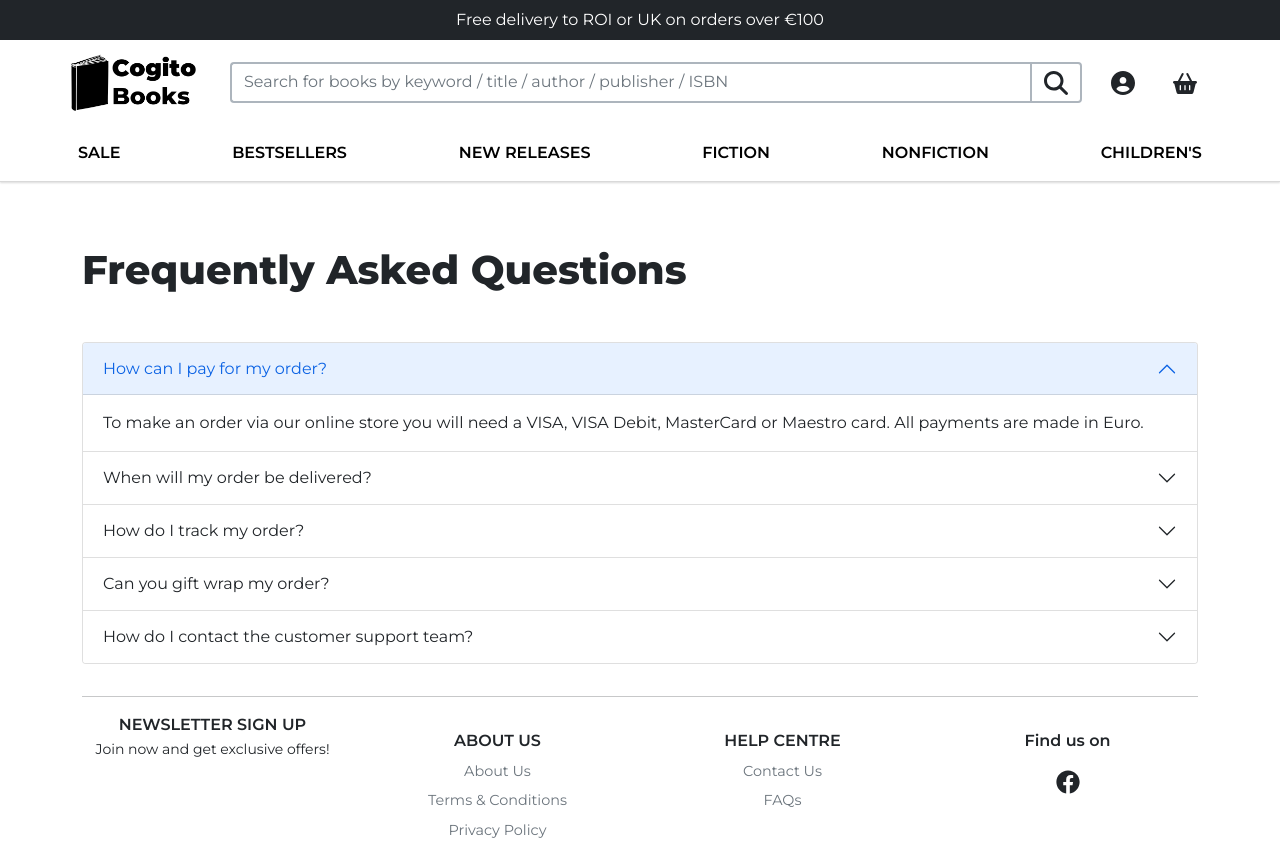
After one commit to sejungkwak/cogito-books, a Django app: page /faq/ in a window 1280 px wide. The commit adds this page. Run offline with Django 3.2, Linux system fonts and the light colour scheme; parts of the project's set-up code (start-up, migrations or seed data) failed here and were passed over; some libraries are stand-ins or nearby versions.

Commit message:
feat: Create faq page

```diff
--- /dev/null
+++ b/home/templates/home/faq.html
@@ -0,0 +1,52 @@
+{% extends "base.html" %}
+{% load i18n %}
+{% block head_title %}{% trans "FAQ" %}{% endblock %}
+
+{% block content %}
+
+<h1 class="fw-bold my-3 mb-md-5 my-lg-5">{% trans "Frequently Asked Questions" %}</h1>
+
+<div class="accordion" id="faqs">
+    <div class="accordion-item">
+        <h2 class="accordion-header" id="faq1">
+            <button class="accordion-button" type="button" data-bs-toggle="collapse" data-bs-target="#faqPayment" aria-expanded="true" aria-controls="faqPayment">{% trans "How can I pay for my order?" %}</button>
+        </h2>
+        <div id="faqPayment" class="accordion-collapse collapse show" aria-labelledby="faq1" data-bs-parent="#faqs">
+            <div class="accordion-body">{% trans "To make an order via our online store you will need a VISA, VISA Debit, MasterCard or Maestro card. All payments are made in Euro." %}</div>
+        </div>
+    </div>
+    <div class="accordion-item">
+        <h2 class="accordion-header" id="faq2">
+            <button class="accordion-button collapsed" type="button" data-bs-toggle="collapse" data-bs-target="#faqDelivery" aria-expanded="false" aria-controls="faqDelivery">{% trans "When will my order be delivered?" %}</button>
+        </h2>
+        <div id="faqDelivery" class="accordion-collapse collapse" aria-labelledby="faq2" data-bs-parent="#faqs">
+            <div class="accordion-body">{% trans "Most orders will be delivered in 5 working days. We use An Post to deliver all our packages and they deliver Monday to Friday between 9am - 6pm. Saturday and Sunday are not working days therefore are not included within the delivery timeframe." %}</div>
+        </div>
+    </div>
+    <div class="accordion-item">
+        <h2 class="accordion-header" id="faq3">
+            <button class="accordion-button collapsed" type="button" data-bs-toggle="collapse" data-bs-target="#faqTrack" aria-expanded="false" aria-controls="faqTrack">{% trans "How do I track my order?" %}</button>
+        </h2>
+        <div id="faqTrack" class="accordion-collapse collapse" aria-labelledby="faq3" data-bs-parent="#faqs">
+            <div class="accordion-body">{% trans "All orders will be delivered by An Post. To track your order please go to: " %}<a href="https://www.anpost.com/" target="_blank" rel="noopener" aria-label=" An Post page opens in a new tab">{% trans "www.anpost.com" %}</a>{% trans " and enter in your order reference number. An Post track and trace system allows you to track your item from dispatch to delivery." %}</div>
+        </div>
+    </div>
+    <div class="accordion-item">
+        <h2 class="accordion-header" id="faq4">
+            <button class="accordion-button collapsed" type="button" data-bs-toggle="collapse" data-bs-target="#faqWrap" aria-expanded="false" aria-controls="faqWrap">{% trans "Can you gift wrap my order?" %}</button>
+        </h2>
+        <div id="faqWrap" class="accordion-collapse collapse" aria-labelledby="faq4" data-bs-parent="#faqs">
+            <div class="accordion-body">{% trans "Unfortunately, gift wrapping is not available for any orders at this time. We apologise for any inconvenience caused." %}</div>
+        </div>
+    </div>
+    <div class="accordion-item">
+        <h2 class="accordion-header" id="faq5">
+            <button class="accordion-button collapsed" type="button" data-bs-toggle="collapse" data-bs-target="#faqContact" aria-expanded="false" aria-controls="faqContact">{% trans "How do I contact the customer support team?" %}</button>
+        </h2>
+        <div id="faqContact" class="accordion-collapse collapse" aria-labelledby="faq5" data-bs-parent="#faqs">
+            <div class="accordion-body">{% trans "For queries about your online order, or any other online query, you can contact us via the contact us form here." %}</div>
+        </div>
+    </div>
+</div>
+
+{% endblock %}
--- a/home/urls.py
+++ b/home/urls.py
@@ -18,5 +18,9 @@ urlpatterns = [
     path('about_us/',
          TemplateView.as_view(
              template_name='home/about.html'),
-         name='about_us')
+         name='about_us'),
+    path('faq/',
+         TemplateView.as_view(
+            template_name='home/faq.html'),
+         name='faq'),
 ]
--- a/templates/includes/footer.html
+++ b/templates/includes/footer.html
@@ -38,7 +38,7 @@
                     <a class="nav-link p-0 text-muted" href="#">{% trans "Contact Us" %}</a>
                 </li>
                 <li class="footer-item nav-item">
-                    <a class="nav-link p-0 text-muted" href="#">{% trans "FAQs" %}</a>
+                    <a class="nav-link p-0 text-muted" href="{% url 'faq' %}">{% trans "FAQs" %}</a>
                 </li>
             </ul>
         </div>
```
